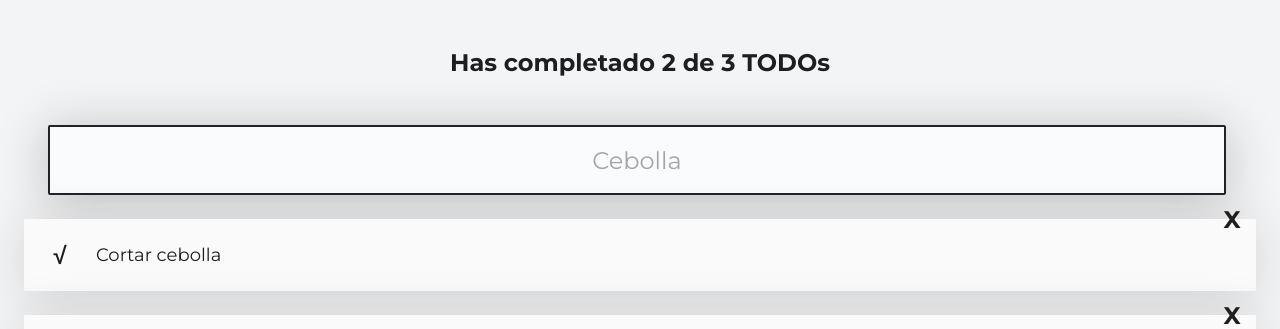
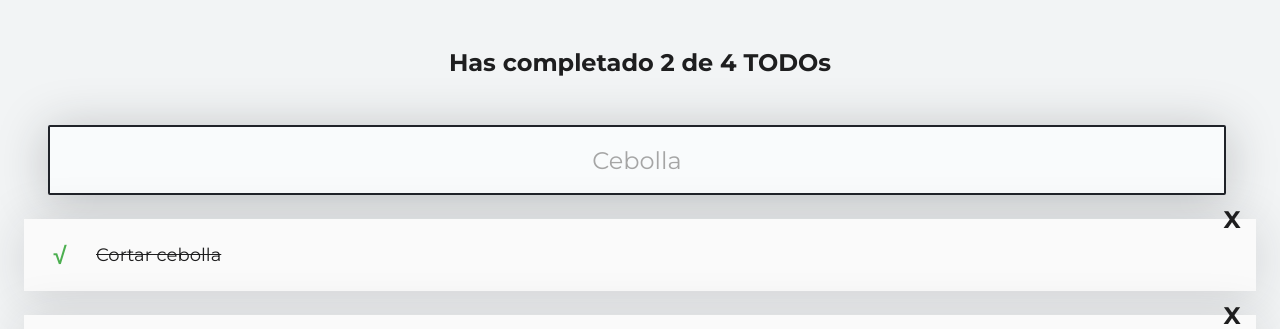
Before and after one commit to Josefloresh94/todo-machine, a React (Create React App) app: page / in a window 1280 px wide. Shown: the top 329 px of the page. Built offline with nearby package versions, Linux system fonts and the light colour scheme.

Commit message:
Contando y buscando TODOs

```diff
--- a/src/App.js
+++ b/src/App.js
@@ -6,29 +6,54 @@
 import { CreateTodoButton } from './CreateTodoButton';
 // import './App.css';
 
-const todos = [
-  { text: 'Cortar cebolla', completed: false },
+const defaultTodos = [
+  { text: 'Cortar cebolla', completed: true },
   { text: 'Tomar curso de intro a React', completed: false },
   { text: 'Llorar', completed: true},
   { text: 'LALALALALALA', completed: false },
 ];
 
 function App() {
+  const [todos, setTodos] = React.useState(defaultTodos)
+
+  const [searchValue, setSearchValue] = React.useState("");
+
+  const completedTodos = todos.filter(todo => !!todo.completed).length;
+  const totalTodos = todos.length;
+
+  let searchedTodos = [];
+
+  if (!searchValue.length >= 1) {
+    searchedTodos = todos;
+  } else {
+    searchedTodos = todos.filter(todo => {
+      const todoText = todo.text.toLowerCase();
+      const searchText = searchValue.toLowerCase();
+      return todoText.includes(searchText);
+    });
+  }
+
   return (
     <React.Fragment>
-      {<TodoCounter />}
-      {<TodoSearch />}
+      <TodoCounter
+        total = {totalTodos}
+        completed = {completedTodos}
+      />
+      <TodoSearch
+        searchValue     = {searchValue}
+        setSearchValue  = {setSearchValue}
+      />
 
-      {<TodoList>
-        {todos.map(todo => (
+      <TodoList>
+        {searchedTodos.map(todo => (
             <TodoItem
-            key       ={todo.text}
-            text      ={todo.text}
-            completed ={todo.completed}
+            key       = {todo.text}
+            text      = {todo.text}
+            completed = {todo.completed}
             />
         ))}
-      </TodoList>}
-      {<CreateTodoButton />}
+      </TodoList>
+      <CreateTodoButton />
     </React.Fragment>
   );
 }
--- a/src/TodoCounter.js
+++ b/src/TodoCounter.js
@@ -1,9 +1,9 @@
 import React from "react";
 import "./TodoCounter.css";
 
-function TodoCounter() {
+function TodoCounter({ total, completed }) {
     return (
-        <h2 className="TodoCounter">Has completado 2 de 3 TODOs</h2>
+        <h2 className="TodoCounter">Has completado {completed} de {total} TODOs</h2>
     );
 }
 
--- a/src/TodoSearch.js
+++ b/src/TodoSearch.js
@@ -1,23 +1,20 @@
 import React from "react";
 import './TodoSearch.css';
 
-function TodoSearch () {
-    const [searchValue, setSearchValue] = React.useState('');
-
+function TodoSearch ( { searchValue, setSearchValue } ) {
     const onSearchValueChange = (event) => {
         console.log(event.target.value);
         setSearchValue(event.target.value);
     };
 
-    return [
+    return (
         <input
             className   =   "TodoSearch"
             placeholder =   "Cebolla"
             value       =   {searchValue}
             onChange    =   {onSearchValueChange}
-        />,
-        <p>{searchValue}</p>
-    ];
+        />
+    );
 }
 
 export { TodoSearch };
```
